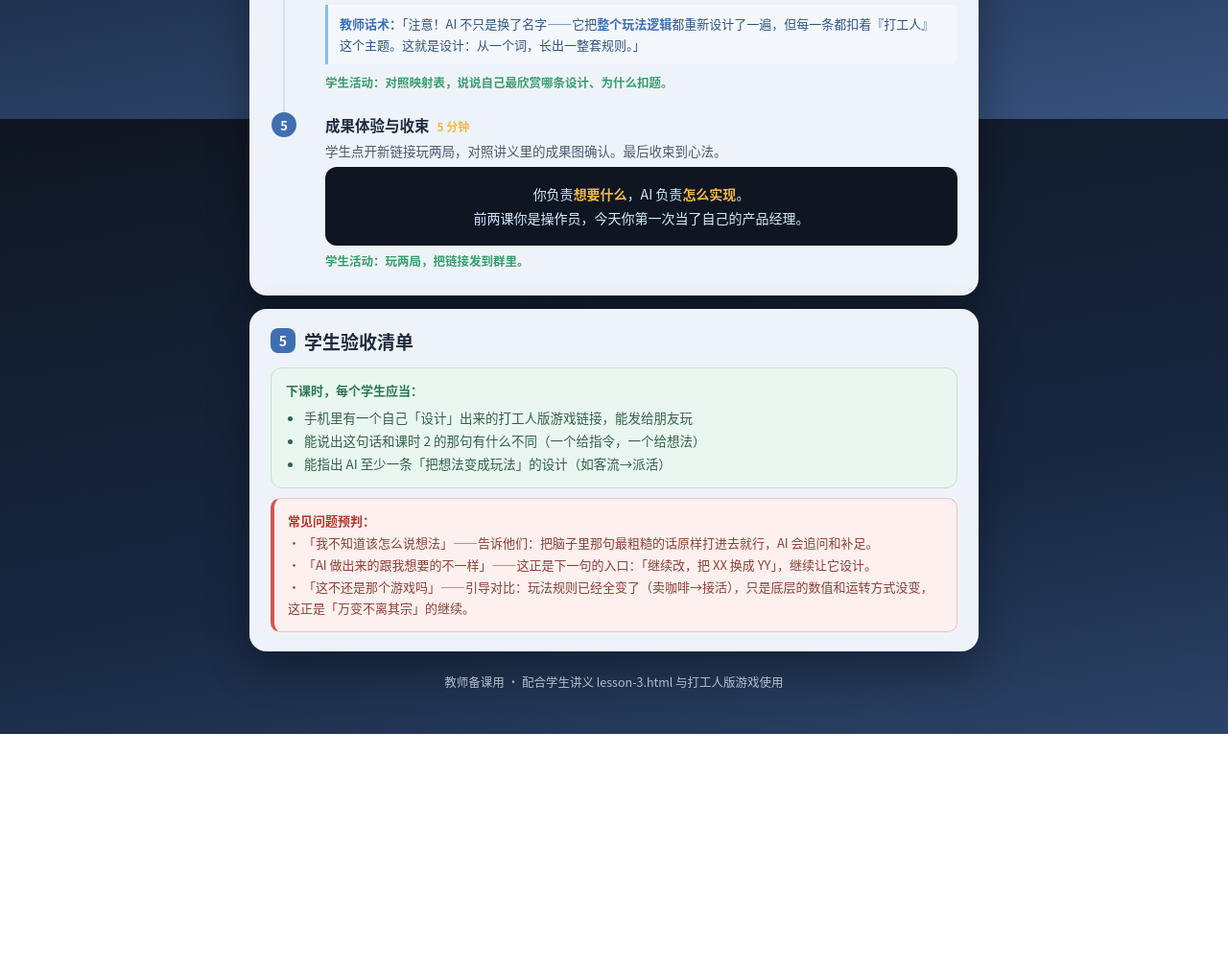
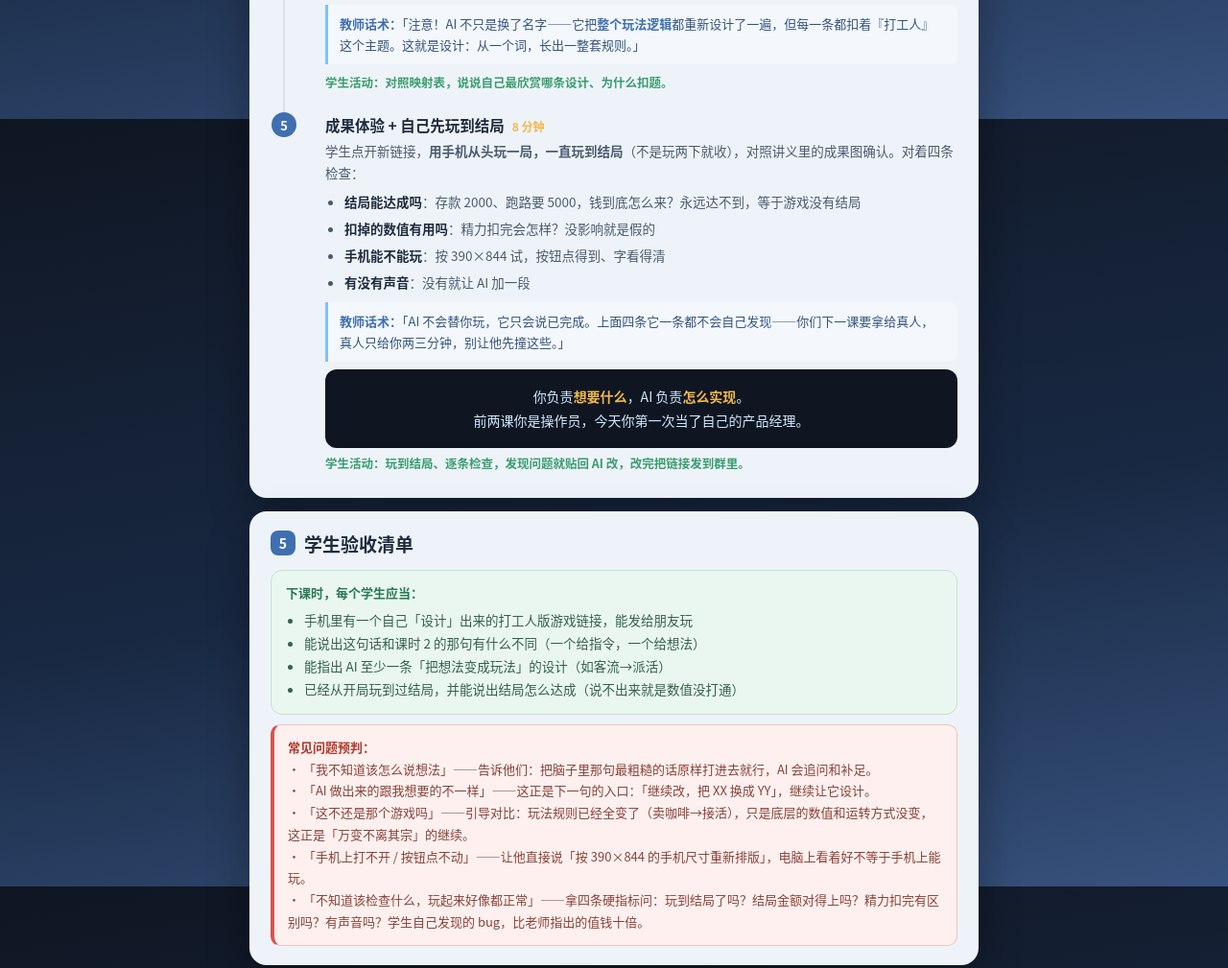
Before and after one commit to quanttide/quanttide-profile-of-course-development, a plain HTML site: page vibe-coding/phase1-intro/lesson3-employee/lesson-3-plan.html in a window 1280 px wide. Shown: the part 2276-3285 px from the top of the page at 96% size. Before the commit the page ends 3041 px from the top, so only its background shows below. Drawn offline with Linux system fonts and the light colour scheme.

Commit message:
docs(vibe-coding): 课时 2-4 教案同步学生实录暴露的缺口
- 课时 2：壳的覆盖面补背景图/背景音乐/营业时间（夜市夜里开、咖啡店白天开最易漏），
  常见问题加「AI 连玩法一起改了」与「想加随机事件」→ 指向课时 3
- 课时 3：成果体验改为「成果体验 + 自己先玩到结局」（8 分钟，流程 35→40 分钟），
  四条硬指标；验收加「玩到过结局并能说出怎么达成」；常见问题加手机适配与自检
- 课时 4：课外执行加「先自己过一遍」；反馈每条先分类（bug／没看懂／不想要）；
  复测纪律；验收加复测一条；补回「拖着不做」条并加「真人一玩就撞 bug」

```diff
--- a/vibe-coding/phase1-intro/lesson3-employee/lesson-3-plan.html
+++ b/vibe-coding/phase1-intro/lesson3-employee/lesson-3-plan.html
@@ -159,7 +159,7 @@
 
   <!-- 4. 教学流程 -->
   <div class="card">
-    <h2><span class="idx">4</span>教学流程（约 35 分钟）</h2>
+    <h2><span class="idx">4</span>教学流程（约 40 分钟）</h2>
     <div class="flow">
 
       <div class="phase">
@@ -202,10 +202,17 @@
       </div>
 
       <div class="phase">
-        <h3>成果体验与收束<span class="time">5 分钟</span></h3>
-        <p>学生点开新链接玩两局，对照讲义里的成果图确认。最后收束到心法。</p>
+        <h3>成果体验 + 自己先玩到结局<span class="time">8 分钟</span></h3>
+        <p>学生点开新链接，<b>用手机从头玩一局，一直玩到结局</b>（不是玩两下就收），对照讲义里的成果图确认。对着四条检查：</p>
+        <ul class="pts">
+          <li><b>结局能达成吗</b>：存款 2000、跑路要 5000，钱到底怎么来？永远达不到，等于游戏没有结局</li>
+          <li><b>扣掉的数值有用吗</b>：精力扣完会怎样？没影响就是假的</li>
+          <li><b>手机能不能玩</b>：按 390×844 试，按钮点得到、字看得清</li>
+          <li><b>有没有声音</b>：没有就让 AI 加一段</li>
+        </ul>
+        <div class="say"><b>教师话术：</b>「AI 不会替你玩，它只会说已完成。上面四条它一条都不会自己发现——你们下一课要拿给真人，真人只给你两三分钟，别让他先撞这些。」</div>
         <div class="quote">你负责<b>想要什么</b>，AI 负责<b>怎么实现</b>。<br>前两课你是操作员，今天你第一次当了自己的产品经理。</div>
-        <p class="stu">学生活动：玩两局，把链接发到群里。</p>
+        <p class="stu">学生活动：玩到结局、逐条检查，发现问题就贴回 AI 改，改完把链接发到群里。</p>
       </div>
 
     </div>
@@ -220,12 +227,15 @@
         <li>手机里有一个自己「设计」出来的打工人版游戏链接，能发给朋友玩</li>
         <li>能说出这句话和课时 2 的那句有什么不同（一个给指令，一个给想法）</li>
         <li>能指出 AI 至少一条「把想法变成玩法」的设计（如客流→派活）</li>
+        <li>已经从开局玩到过结局，并能说出结局怎么达成（说不出来就是数值没打通）</li>
       </ul>
     </div>
     <div class="warn"><b>常见问题预判：</b><br>
     · 「我不知道该怎么说想法」——告诉他们：把脑子里那句最粗糙的话原样打进去就行，AI 会追问和补足。<br>
     · 「AI 做出来的跟我想要的不一样」——这正是下一句的入口：「继续改，把 XX 换成 YY」，继续让它设计。<br>
-    · 「这不还是那个游戏吗」——引导对比：玩法规则已经全变了（卖咖啡→接活），只是底层的数值和运转方式没变，这正是「万变不离其宗」的继续。</div>
+    · 「这不还是那个游戏吗」——引导对比：玩法规则已经全变了（卖咖啡→接活），只是底层的数值和运转方式没变，这正是「万变不离其宗」的继续。<br>
+    · 「手机上打不开 / 按钮点不动」——让他直接说「按 390×844 的手机尺寸重新排版」，电脑上看着好不等于手机上能玩。<br>
+    · 「不知道该检查什么，玩起来好像都正常」——拿四条硬指标问：玩到结局了吗？结局金额对得上吗？精力扣完有区别吗？有声音吗？学生自己发现的 bug，比老师指出的值钱十倍。</div>
   </div>
 
   <div class="foot">教师备课用 · 配合学生讲义 lesson-3.html 与打工人版游戏使用</div>
```
Also changed, not shown: vibe-coding/phase1-intro/lesson2-coffee-shop/lesson-2-plan.html (+4 -2 lines), vibe-coding/phase1-intro/lesson4-brochure/lesson-4-plan.html (+7 -4 lines).
